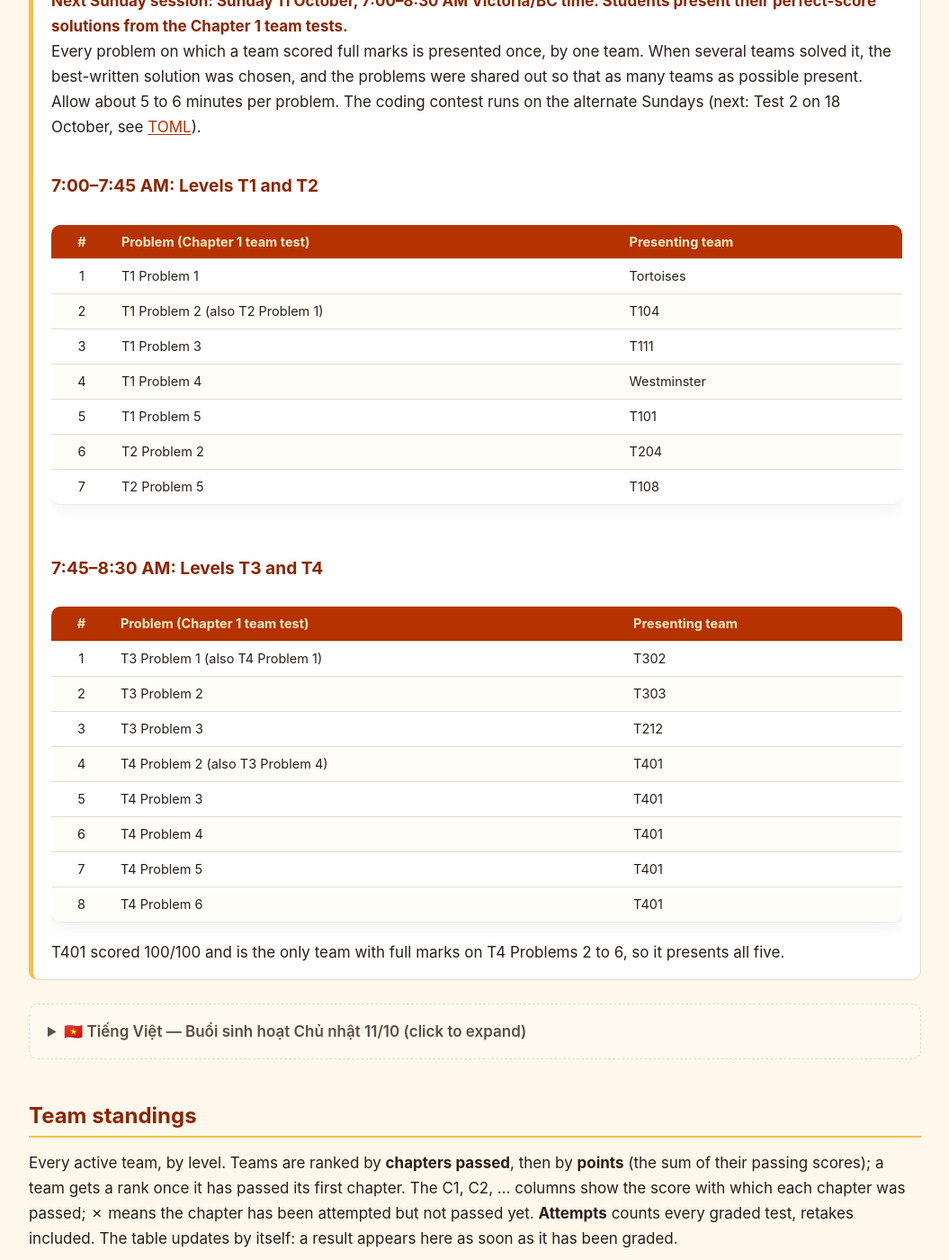
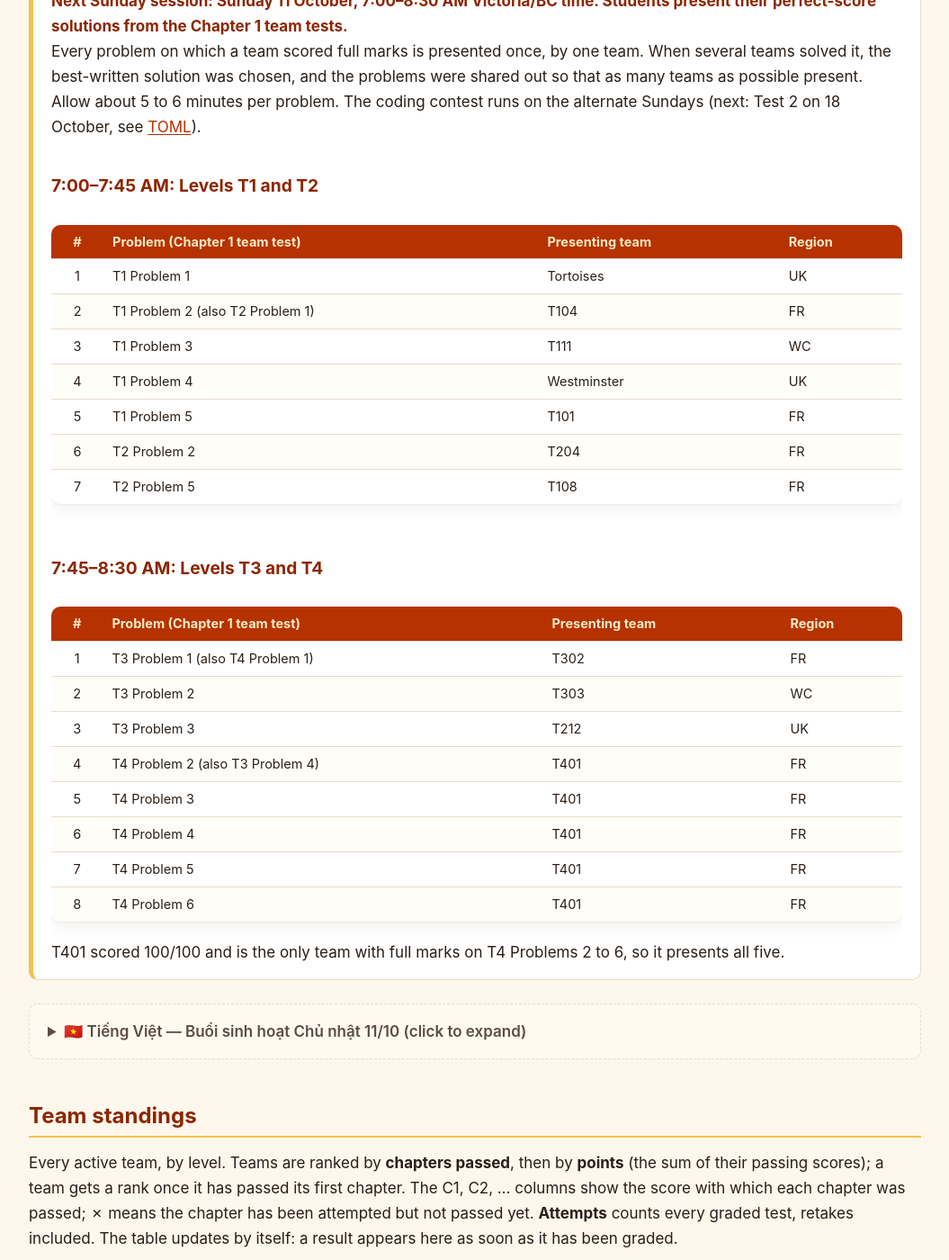
Before and after one commit to nghia71/nghia71.github.io, a Jekyll site: the page built from current-standings.md, in a window 1280 px wide and 1400 px high, scrolled down 597 px. Shown: the whole window at 90% size, without its empty margins (112-1167 px from the left). Built offline with Jekyll 4.4.1, drawn with Linux system fonts in a browser that asks for light colours.

Commit message:
Add-region-column-to-Sunday-session-agenda

```diff
--- a/current-standings.md
+++ b/current-standings.md
@@ -13,28 +13,28 @@ This page is the club's live index, for every role: where the roster and every t
 <p>Every problem on which a team scored full marks is presented once, by one team. When several teams solved it, the best-written solution was chosen, and the problems were shared out so that as many teams as possible present. Allow about 5 to 6 minutes per problem. The coding contest runs on the alternate Sundays (next: Test 2 on 18 October, see <a href="./toml.html">TOML</a>).</p>
 <h3>7:00–7:45 AM: Levels T1 and T2</h3>
 <div class="ls-wrap"><table class="ls-table">
-<thead><tr><th class="ls-num">#</th><th>Problem (Chapter 1 team test)</th><th>Presenting team</th></tr></thead>
+<thead><tr><th class="ls-num">#</th><th>Problem (Chapter 1 team test)</th><th>Presenting team</th><th>Region</th></tr></thead>
 <tbody>
-<tr><td class="ls-num">1</td><td>T1 Problem 1</td><td>Tortoises</td></tr>
-<tr><td class="ls-num">2</td><td>T1 Problem 2 (also T2 Problem 1)</td><td>T104</td></tr>
-<tr><td class="ls-num">3</td><td>T1 Problem 3</td><td>T111</td></tr>
-<tr><td class="ls-num">4</td><td>T1 Problem 4</td><td>Westminster</td></tr>
-<tr><td class="ls-num">5</td><td>T1 Problem 5</td><td>T101</td></tr>
-<tr><td class="ls-num">6</td><td>T2 Problem 2</td><td>T204</td></tr>
-<tr><td class="ls-num">7</td><td>T2 Problem 5</td><td>T108</td></tr>
+<tr><td class="ls-num">1</td><td>T1 Problem 1</td><td>Tortoises</td><td>UK</td></tr>
+<tr><td class="ls-num">2</td><td>T1 Problem 2 (also T2 Problem 1)</td><td>T104</td><td>FR</td></tr>
+<tr><td class="ls-num">3</td><td>T1 Problem 3</td><td>T111</td><td>WC</td></tr>
+<tr><td class="ls-num">4</td><td>T1 Problem 4</td><td>Westminster</td><td>UK</td></tr>
+<tr><td class="ls-num">5</td><td>T1 Problem 5</td><td>T101</td><td>FR</td></tr>
+<tr><td class="ls-num">6</td><td>T2 Problem 2</td><td>T204</td><td>FR</td></tr>
+<tr><td class="ls-num">7</td><td>T2 Problem 5</td><td>T108</td><td>FR</td></tr>
 </tbody></table></div>
 <h3>7:45–8:30 AM: Levels T3 and T4</h3>
 <div class="ls-wrap"><table class="ls-table">
-<thead><tr><th class="ls-num">#</th><th>Problem (Chapter 1 team test)</th><th>Presenting team</th></tr></thead>
+<thead><tr><th class="ls-num">#</th><th>Problem (Chapter 1 team test)</th><th>Presenting team</th><th>Region</th></tr></thead>
 <tbody>
-<tr><td class="ls-num">1</td><td>T3 Problem 1 (also T4 Problem 1)</td><td>T302</td></tr>
-<tr><td class="ls-num">2</td><td>T3 Problem 2</td><td>T303</td></tr>
-<tr><td class="ls-num">3</td><td>T3 Problem 3</td><td>T212</td></tr>
-<tr><td class="ls-num">4</td><td>T4 Problem 2 (also T3 Problem 4)</td><td>T401</td></tr>
-<tr><td class="ls-num">5</td><td>T4 Problem 3</td><td>T401</td></tr>
-<tr><td class="ls-num">6</td><td>T4 Problem 4</td><td>T401</td></tr>
-<tr><td class="ls-num">7</td><td>T4 Problem 5</td><td>T401</td></tr>
-<tr><td class="ls-num">8</td><td>T4 Problem 6</td><td>T401</td></tr>
+<tr><td class="ls-num">1</td><td>T3 Problem 1 (also T4 Problem 1)</td><td>T302</td><td>FR</td></tr>
+<tr><td class="ls-num">2</td><td>T3 Problem 2</td><td>T303</td><td>WC</td></tr>
+<tr><td class="ls-num">3</td><td>T3 Problem 3</td><td>T212</td><td>UK</td></tr>
+<tr><td class="ls-num">4</td><td>T4 Problem 2 (also T3 Problem 4)</td><td>T401</td><td>FR</td></tr>
+<tr><td class="ls-num">5</td><td>T4 Problem 3</td><td>T401</td><td>FR</td></tr>
+<tr><td class="ls-num">6</td><td>T4 Problem 4</td><td>T401</td><td>FR</td></tr>
+<tr><td class="ls-num">7</td><td>T4 Problem 5</td><td>T401</td><td>FR</td></tr>
+<tr><td class="ls-num">8</td><td>T4 Problem 6</td><td>T401</td><td>FR</td></tr>
 </tbody></table></div>
 <p>T401 scored 100/100 and is the only team with full marks on T4 Problems 2 to 6, so it presents all five.</p>
 </div>
```
